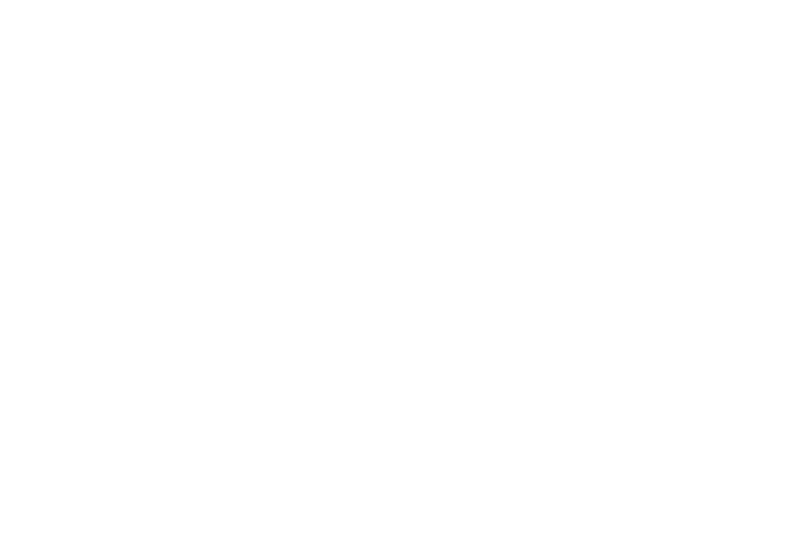
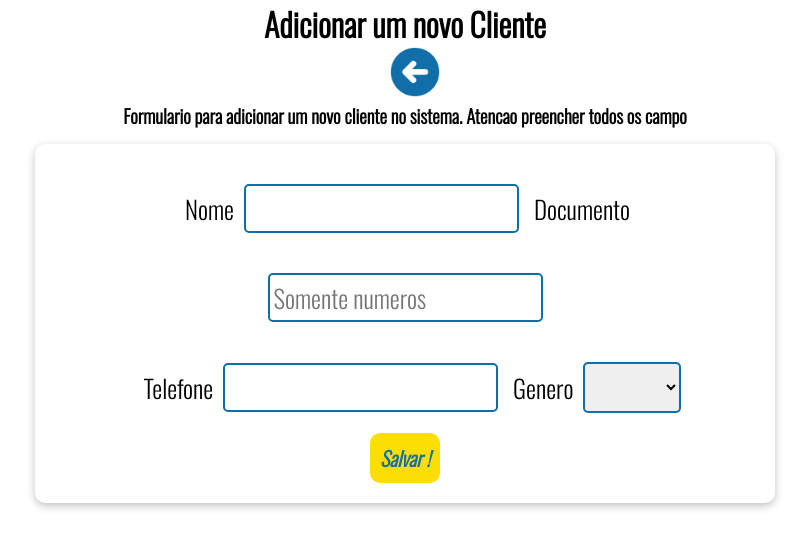
Before and after one commit to Diego0liver/AluguelDCarroSaas-vuejs-vuex, a Vue app: page /novocliente in a window 1280 px wide. Before the commit this address had no page. Shown: the top 548 px of the page, without its empty margins (235-1044 px from the left). Built offline with nearby package versions, Linux system fonts and the light colour scheme.

Commit message:
get id API

```diff
--- a/src/StyeleGrobal.css
+++ b/src/StyeleGrobal.css
@@ -5,6 +5,47 @@
   }
 
   a {
-    text-decoration: none; /* Remove o sublinhado */
-    color: #333; /* Altera a cor do link */
+    text-decoration: none;
+    color: #333;
   }
+
+  table {
+    width: 95%;
+    border-collapse: collapse;
+    margin: 20px;
+  }
+
+  th, td {
+    border: 1px solid #dddddd;
+    text-align: left;
+    padding: 5px;
+    font-size: 19px;
+  }
+
+  tr:nth-child(even) {
+    background-color: #f2f2f2;
+  }
+
+  th {
+    background-color: #116ea8;
+    color: white;
+  }
+  .back{
+    margin-left: 20px;
+    width: 50px;
+  }
+  /* animacao do botao de voltar */
+  @keyframes animacao {
+    0% {
+      transform: translateX(0);
+    }
+    50% {
+      transform: translateX(20px);
+    }
+    100% {
+      transform: translateX(0);
+    }
+  }
+  .back:hover{
+    animation: animacao 1s ease-in-out infinite;
+  }
--- /dev/null
+++ b/src/components/CabecalhoCarro.vue
@@ -0,0 +1,38 @@
+<template>
+    <div className='cabecalho'>
+        <router-link to="/novoCarro">
+        <img class='addImg' src='@/img/add.png' alt='add' />
+       </router-link>
+        <input class='inputBusca' placeholder='Buscar cliente' />
+      </div>
+</template>
+
+
+<script>
+
+</script>
+
+<style scoped>
+
+.cabecalho{
+ display: flex;
+ justify-content: center;
+}
+.addImg{
+ width: 30px;
+ height: 30px;
+ cursor: pointer;
+ margin-right: 15px;
+}
+
+.inputBusca{
+ border: 2px solid #116ea8;
+ border-radius: 05px;
+ width: 300px;
+ padding: 5px;
+}
+.inputBusca:focus{
+ box-shadow: 0 0 5px #fcde04;
+ outline: none;
+}
+</style>
--- /dev/null
+++ b/src/components/CabecalhoCliente.vue
@@ -0,0 +1,38 @@
+<template>
+     <div className='cabecalho'>
+         <router-link to="/novoCliente">
+         <img class='addImg' src='@/img/add.png' alt='add' />
+        </router-link>
+         <input class='inputBusca' placeholder='Buscar cliente' />
+       </div>
+</template>
+
+
+<script>
+
+</script>
+
+<style scoped>
+
+.cabecalho{
+  display: flex;
+  justify-content: center;
+}
+.addImg{
+  width: 30px;
+  height: 30px;
+  cursor: pointer;
+  margin-right: 15px;
+}
+
+.inputBusca{
+  border: 2px solid #116ea8;
+  border-radius: 05px;
+  width: 300px;
+  padding: 5px;
+}
+.inputBusca:focus{
+  box-shadow: 0 0 5px #fcde04;
+  outline: none;
+}
+</style>
--- a/src/router/index.js
+++ b/src/router/index.js
@@ -20,7 +20,34 @@
     name: 'carros',
 
     component: () => import ('@/views/CarrosView.vue')
-}
+},
+{
+  path: '/novocliente',
+  name: 'novocliente',
+
+    component: () => import ('@/views/NovoCliente.vue')
+},
+{
+  path: '/novocarro',
+  name: 'novocarro',
+
+    component: () => import ('@/views/NovoCarro.vue')
+},
+{
+  path: '/carroID/:id',
+  name: 'carroID',
+
+    component: () => import ('@/views/CarroID.vue'),
+    props: true,
+},
+{
+  path: '/clienteID/:id',
+  name: 'clienteID',
+
+    component: () => import ('@/views/clienteID.vue'),
+    props: true,
+},
+
   ]
 })
 
--- /dev/null
+++ b/src/views/CarroID.vue
@@ -0,0 +1,29 @@
+<template >
+    <h1>CARRO PELO ID OK {{ id }} - {{ dados.modelo }}  </h1>
+</template>
+
+
+<script>
+import axios from 'axios';
+const BASE_URL = 'http://127.0.0.1:8000/api/carro/'
+  export default{
+    props: ['id'],
+    data() {
+     return {
+        //passando o valor do id para o id que esta vindo da URL
+      id: this.$route.params.id,
+       //estado inicial dos dados vindo da API
+      dados: {},
+    };
+  },
+    //chamada da API por ID
+    async mounted() {
+    try {
+      const res = await axios.get(BASE_URL + this.id);
+      this.dados = res.data;
+    } catch (error) {
+      console.error( error);
+    }
+  },
+  }
+</script>
--- a/src/views/CarrosView.vue
+++ b/src/views/CarrosView.vue
@@ -1,13 +1,43 @@
 <template>
-    <h1>Carros</h1>
-    <li v-if="ifCar" v-for="item in data" :key="item.id" >{{ item.modelo }} - {{ item.cor }}</li>
+    <h1 class="tituloCarro">Carros</h1>
+    <RouterLink to="/">
+    <img class="back" src="@/img/back.png" alt="voltar">
+    </RouterLink>
+   <CabecalhoCarro />
+    <table v-if="ifCar">
+          <thead>
+            <tr>
+              <th>Modelo/Ano</th>
+              <th>Cor</th>
+              <th>Placa</th>
+              <th>Diaria</th>
+              <th>Status</th>
+            </tr>
+          </thead>
+          <tbody>
+              <tr v-for="item in data" :key="item.id">
+                <td><RouterLink :to="'carroID/' + item.id">
+                {{ item.modelo }}</RouterLink>
+                </td>
+                <td>{{ item.cor }}</td>
+                <td>{{ item.placa }}</td>
+                <td>R$ {{ item.valorDiaria }}</td>
+                <td>
+                 {{  item.status }}
+                </td>
+              </tr>
+          </tbody>
+        </table>
     <h3 v-else>Sem carro cadastrado</h3>
-    <button @click="voltar" >Voltar</button>
 </template>
 
 <script>
 import { mapActions, mapState } from 'vuex';
+import CabecalhoCarro from '@/components/CabecalhoCarro.vue'
  export default{
+    components:{
+        CabecalhoCarro
+    },
     computed:{
          ...mapState(['data']),
          ifCar(){
@@ -18,13 +48,13 @@
         this.apiGetCar();
     },
     methods:{
-        voltar(){
-            this.$router.push('/')
-        },
         ...mapActions(['apiGetCar'])
     }
  }
 </script>
 
-<style>
+<style scoped>
+.tituloCarro{
+  text-align: center;
+}
 </style>
--- /dev/null
+++ b/src/views/ClienteID.vue
@@ -0,0 +1,31 @@
+<template>
+    <h1>ID do cliente {{ id }}  - {{ dados.nome }}</h1>
+</template>
+
+<script>
+import axios from 'axios'
+const BASE_URL = 'http://127.0.0.1:8000/api/cliente/'
+export default{
+props: ['id'],
+data(){
+   return{
+     //passando o valor do id para o id que esta vindo da URL
+    id: this.$route.params.id,
+    //estado inicial dos dados vindo da API
+    dados:{}
+   }
+},
+//chamada da API por ID
+ async mounted(){
+     try{
+        const res = await axios.get(BASE_URL + this.id)
+        this.dados = res.data
+     }catch(err){
+        console.log(err)
+     }
+ }
+}
+</script>
+
+<style>
+</style>
--- a/src/views/ClientesView.vue
+++ b/src/views/ClientesView.vue
@@ -1,14 +1,44 @@
 <template>
-  <h1>Clientes</h1>
-  <li v-if="ifCliente" v-for="item in data" :key="item.id" >{{ item.nome }} - {{ item.telefone }}</li>
-  <h3 v-else>Sem Cliente cadastrado</h3>
-  <button @click="voltar">Voltar</button>
+  <h1 class="tituloCarro">Clientes</h1>
+    <RouterLink to="/">
+    <img class="back" src="@/img/back.png" alt="voltar">
+    </RouterLink>
+   <CabecalhoCliente />
+  <table v-if="ifCliente">
+        <thead>
+          <tr>
+            <th>Nome</th>
+            <th>Documento</th>
+            <th>Telefone</th>
+            <th>Genero</th>
+            <th>Editar</th>
+          </tr>
+        </thead>
+        <tbody>
+            <tr v-for="item in data" :key="item.id">
+              <td>{{ item.nome }}</td>
+              <td>{{ item.documento }}</td>
+              <td>{{ item.telefone }}</td>
+              <td>{{ item.genero }}</td>
+              <td>
+              <RouterLink :to="'clienteID/' + item.id">
+               <img class="imgEdit" src="@/img/edit.png" alt="edit">
+              </RouterLink>
+              </td>
+            </tr>
+        </tbody>
+      </table>
+  <h3 v-else>Sem carro cadastrado</h3>
 </template>
 
 <script>
 import { mapState, mapActions } from 'vuex';
+import CabecalhoCliente from '@/components/CabecalhoCliente.vue'
 
 export default {
+  components:{
+    CabecalhoCliente
+  },
   computed: {
     ...mapState(['data']),
        ifCliente(){
@@ -27,6 +57,12 @@
 };
 </script>
 
-<style>
-
+<style scoped>
+.tituloCarro{
+  text-align: center;
+}
+.imgEdit{
+  width: 30px;
+  cursor: pointer;
+}
 </style>
--- a/src/views/HomeView.vue
+++ b/src/views/HomeView.vue
@@ -64,13 +64,11 @@
   border-radius: 10px;
   margin: 20px;
 }
-
 .subtitulo{
   font-style: italic;
   font-size: 17px;
   color: darkgrey;
 }
-
 .btn-inicio{
   border: none;
   background-color: #fcde04;
@@ -93,5 +91,4 @@
   padding: 20px;
   width: 90px;
 }
-
 </style>
--- /dev/null
+++ b/src/views/NovoCarro.vue
@@ -0,0 +1,83 @@
+<template>
+<div class='conteinerNewCar'>
+        <h1 class='titleNewCar'>Adicionar um novo Carro</h1>
+        <router-link to='/carros'>
+         <img class='back' src='@/img/back.png' alt='back' />
+        </router-link>
+        <h3 class='titleNewCar'>Formulario para adicionar um novo carro no sistema. Atencao preencher todos os campo</h3>
+        <div class='formCarro'>
+          <label class='labelCar'>Modelo/Ano:</label>
+          <input class='inputCar' placeholder='Ex: Palio/14' />
+
+          <label class='labelCar'>Cor:</label>
+          <input class='inputCar' /><br/>
+
+          <label class='labelCar'>Placa:</label>
+          <input class='inputCar' />
+
+          <label class='labelCar'>KM:</label>
+          <input class='inputCar' /><br/>
+
+          <label class='labelCar'>Valor Diaria:</label>
+          <input class='inputCar' /><br/>
+          <button onClick={newCarId} class='btn-inicio'>Salvar !</button>
+        </div>
+    </div>
+</template>
+
+<script>
+</script>
+
+<style scoped>
+
+.conteinerNewCar{
+  display: flex;
+  justify-content: center;
+  align-items: center;
+  flex-direction: column;
+}
+.titleNewCar{
+  text-align: center;
+}
+
+.formCarro{
+  text-align: center;
+  box-shadow: rgba(0, 0, 0, 0.24) 0px 3px 8px;
+  width: 700px;
+  padding: 20px;
+  margin: 15px;
+  border-radius: 10px;
+}
+.labelCar{
+  margin-left: 15px;
+  font-size: 25px;
+  margin-right: 10px;
+}
+.inputCar{
+  border: 2px solid #116ea8;
+  border-radius: 05px;
+  padding: 4px;
+  font-size: 25px;
+  margin-bottom: 20px;
+  margin-top: 20px;
+}
+.inputCar:focus{
+  box-shadow: 0 0 5px #fcde04;
+  outline: none;
+}
+.btn-inicio{
+  border: none;
+  background-color: #fcde04;
+  color: #116ea8;
+  padding: 10px;
+  border-radius: 10px;
+  font-weight: bold;
+  cursor: pointer;
+  font-style: italic;
+  font-size: 20px;
+  transition: 0.5s ease, color 0.5s ease;
+}
+.btn-inicio:hover{
+  box-shadow: rgba(14, 30, 37, 0.12) 0px 2px 4px 0px, rgba(14, 30, 37, 0.32) 0px 2px 16px 0px;
+  transition: 0.5s ease, color 0.5s ease;}
+</style>
--- /dev/null
+++ b/src/views/NovoCliente.vue
@@ -0,0 +1,86 @@
+<template>
+
+    <div class='conteinerNewCar'>
+          <h1 class='titleNewCar'>Adicionar um novo Cliente</h1>
+        <router-link  to='/cliente'>
+         <img class='back' src='@/img/back.png' alt='back' />
+        </router-link >
+        <h3 class='titleNewCar'>Formulario para adicionar um novo cliente no sistema. Atencao preencher todos os campo</h3>
+        <div class='formCarro'>
+          <label class='labelCar'>Nome</label>
+          <input class='inputCar' type='text' />
+
+          <label class='labelCar'>Documento</label>
+          <input class='inputCar' placeholder='Somente numeros' type='text' /><br/>
+
+          <label class='labelCar'>Telefone</label>
+          <input class='inputCar' type='text' />
+
+          <label class='labelCar'>Genero</label>
+          <select name="genero" class='inputCar' >
+            <option  selected></option>
+            <option value="Homem">Homem</option>
+            <option value="Mulher">Mulher</option>
+            <option value="Outro">Outro</option>
+          </select><br/>
+
+          <button class="btn-inicio">Salvar !</button>
+        </div>
+    </div>
+</template>
+
+<script>
+</script>
+
+<style scoped>
+.conteinerNewCar{
+  display: flex;
+  justify-content: center;
+  align-items: center;
+  flex-direction: column;
+}
+.titleNewCar{
+  text-align: center;
+}
+
+.formCarro{
+  text-align: center;
+  box-shadow: rgba(0, 0, 0, 0.24) 0px 3px 8px;
+  width: 700px;
+  padding: 20px;
+  margin: 15px;
+  border-radius: 10px;
+}
+.labelCar{
+  margin-left: 15px;
+  font-size: 25px;
+  margin-right: 10px;
+}
+.inputCar{
+  border: 2px solid #116ea8;
+  border-radius: 05px;
+  padding: 4px;
+  font-size: 25px;
+  margin-bottom: 20px;
+  margin-top: 20px;
+}
+.inputCar:focus{
+  box-shadow: 0 0 5px #fcde04;
+  outline: none;
+}
+.btn-inicio{
+  border: none;
+  background-color: #fcde04;
+  color: #116ea8;
+  padding: 10px;
+  border-radius: 10px;
+  font-weight: bold;
+  cursor: pointer;
+  font-style: italic;
+  font-size: 20px;
+  transition: 0.5s ease, color 0.5s ease;
+}
+.btn-inicio:hover{
+  box-shadow: rgba(14, 30, 37, 0.12) 0px 2px 4px 0px, rgba(14, 30, 37, 0.32) 0px 2px 16px 0px;
+  transition: 0.5s ease, color 0.5s ease;}
+</style>
```
